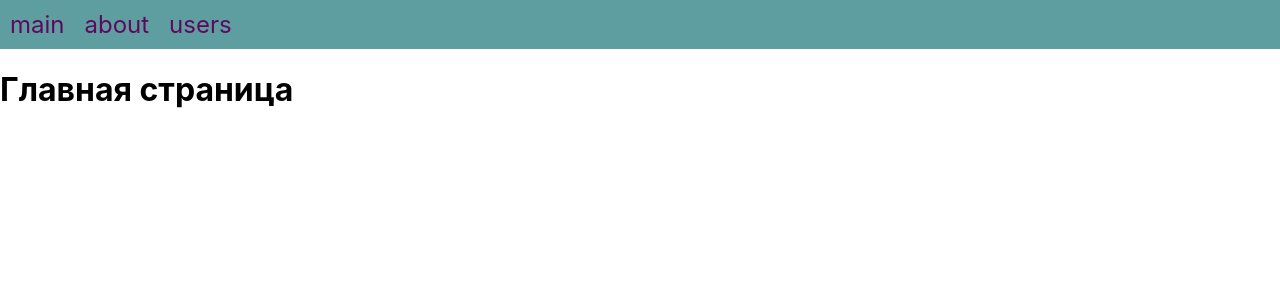
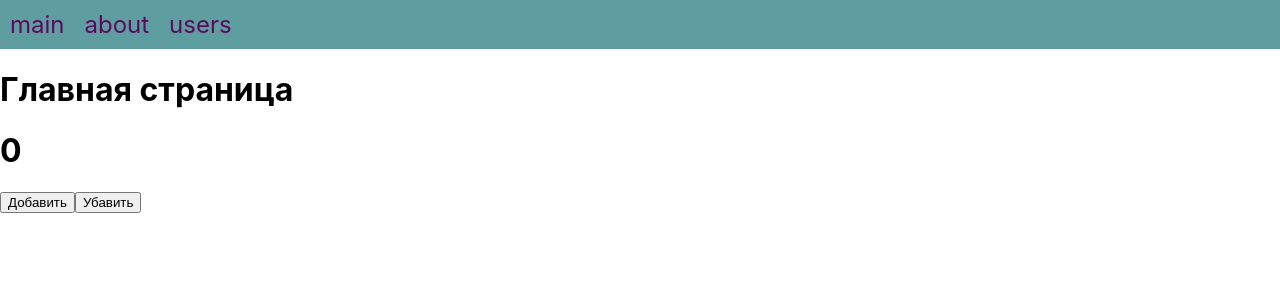
Before and after one commit to MiDimas/TestingPractice, a React (Create React App) app in the folder test-app/: page / in a window 1280 px wide. Shown: the top 300 px of the page. Built offline with nearby package versions, Linux system fonts and the light colour scheme.

Commit message:
Настроен редакс и первый редюсер
Добавлен счетчик на редакс

```diff
--- a/test-app/package.json
+++ b/test-app/package.json
@@ -3,12 +3,14 @@
   "version": "0.1.0",
   "private": true,
   "dependencies": {
+    "@reduxjs/toolkit": "^1.9.5",
     "@testing-library/jest-dom": "^5.16.5",
     "@testing-library/react": "^13.4.0",
     "@testing-library/user-event": "^14.0.0",
     "axios": "^1.4.0",
     "react": "^18.2.0",
     "react-dom": "^18.2.0",
+    "react-redux": "^8.1.1",
     "react-router-dom": "^6.14.0",
     "react-scripts": "5.0.1",
     "web-vitals": "^2.1.4"
--- /dev/null
+++ b/test-app/src/components/Counter/Counter.jsx
@@ -0,0 +1,25 @@
+import {useDispatch, useSelector} from "react-redux";
+import {getCounterValue} from "../../store/reducers/selectors/getCounterValue/getCounterValue";
+import {counterSlice} from "../../store/reducers/counterReducer";
+
+const Counter = () => {
+    const dispatch = useDispatch();
+    const count = useSelector(getCounterValue);
+
+    const onIncrement = () => {
+        dispatch(counterSlice.actions.incremented());
+    }
+    const onDecrement = () => {
+        dispatch(counterSlice.actions.decremented())
+    }
+
+    return (
+        <div>
+            <h1>{count}</h1>
+            <button onClick={onIncrement}>Добавить</button>
+            <button onClick={onDecrement}>Убавить</button>
+        </div>
+    );
+};
+
+export default Counter;
--- a/test-app/src/index.js
+++ b/test-app/src/index.js
@@ -3,12 +3,16 @@ import ReactDOM from 'react-dom/client';
 import './index.css';
 import App from './App';
 import {BrowserRouter} from "react-router-dom";
+import {Provider} from "react-redux";
+import {store} from "./store/store";
 
 const root = ReactDOM.createRoot(document.getElementById('root'));
 root.render(
     <React.StrictMode>
-        <BrowserRouter>
-            <App />
-        </BrowserRouter>
+        <Provider store={store}>
+            <BrowserRouter>
+                <App />
+            </BrowserRouter>
+        </Provider>
     </React.StrictMode>
 );
--- a/test-app/src/pages/MainPage/MainPage.jsx
+++ b/test-app/src/pages/MainPage/MainPage.jsx
@@ -1,8 +1,10 @@
+import Counter from "../../components/Counter/Counter";
 
 const MainPage = () => {
     return (
         <div>
             <h1 data-testid="main-page">Главная страница</h1>
+            <Counter />
         </div>
     );
 };
--- /dev/null
+++ b/test-app/src/store/reducers/counterReducer.js
@@ -0,0 +1,16 @@
+import {createSlice} from "@reduxjs/toolkit";
+
+export const counterSlice = createSlice({
+    name: 'counter',
+    initialState: {
+        value: 0
+    },
+    reducers: {
+        incremented: state => {
+            state.value += 1
+        },
+        decremented: state => {
+            state.value -= 1
+        }
+    }
+})
--- /dev/null
+++ b/test-app/src/store/reducers/rootReducer.js
@@ -0,0 +1,6 @@
+import {combineReducers} from "@reduxjs/toolkit";
+import {counterSlice} from "./counterReducer";
+
+export const rootReducer = combineReducers({
+    counter: counterSlice.reducer
+})
--- /dev/null
+++ b/test-app/src/store/reducers/selectors/getCounterValue/getCounterValue.js
@@ -0,0 +1 @@
+export const getCounterValue = state => state.counter.value;
--- /dev/null
+++ b/test-app/src/store/store.js
@@ -0,0 +1,8 @@
+import {configureStore} from "@reduxjs/toolkit";
+import {counterSlice} from "./reducers/counterReducer";
+import {rootReducer} from "./reducers/rootReducer";
+
+
+export const store = configureStore({
+    reducer: rootReducer
+})
```
Also changed, not shown: 1 other file (tests, documents, lock files or other folders).
